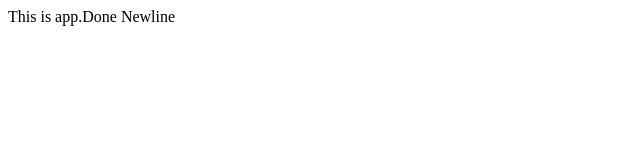
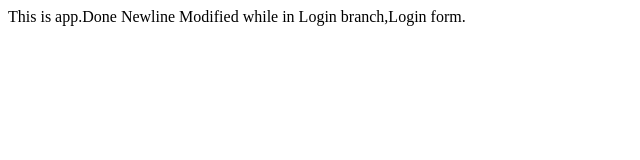
Before and after one commit to ThulaniTNM/RemoteRepoTest, a plain HTML site: page index.html in a window 1280 px wide. Shown: the whole page, without its empty margins (0-640 px from the left). Drawn offline with Linux system fonts and the light colour scheme.

Commit message:
Login form,master edit

```diff
--- a/index.html
+++ b/index.html
@@ -8,5 +8,6 @@
 <body>
     This is app.Done
     Newline
+    Modified while in Login branch,Login form.
 </body>
 </html>
```
